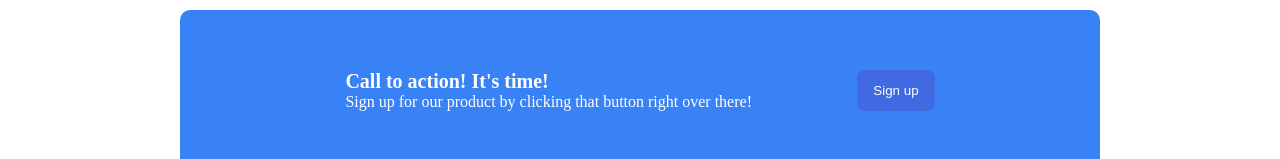
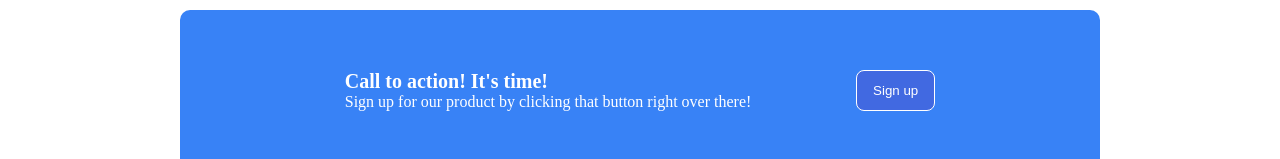
Before and after one commit to mmagba/landing-page, a plain HTML site: page index.html in a window 1280 px wide. Shown: the part 1151-1310 px from the top of the page. Drawn offline with Linux system fonts and the light colour scheme.

Commit message:
Add white border to second sign up button

```diff
--- a/style.css
+++ b/style.css
@@ -141,7 +141,7 @@ ul{
     color: white;
     padding: 8px 16px;
     border-radius: 8px;
-    border: white;
+    border-color: #fff;
 
 }
 .text-1{
```
